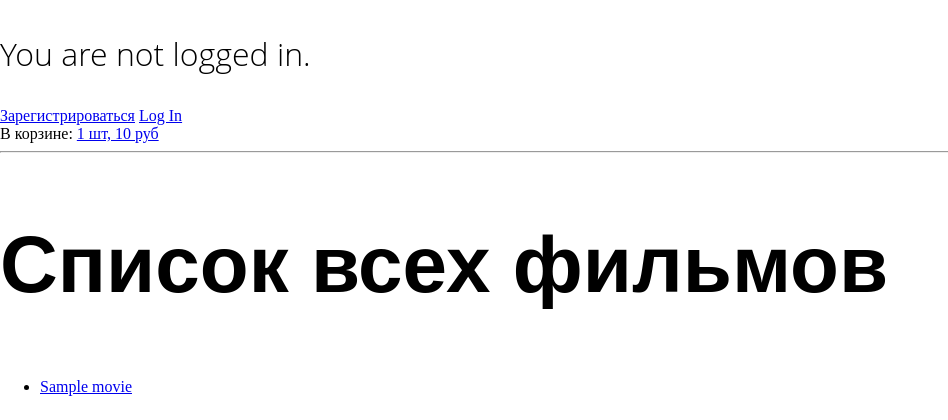
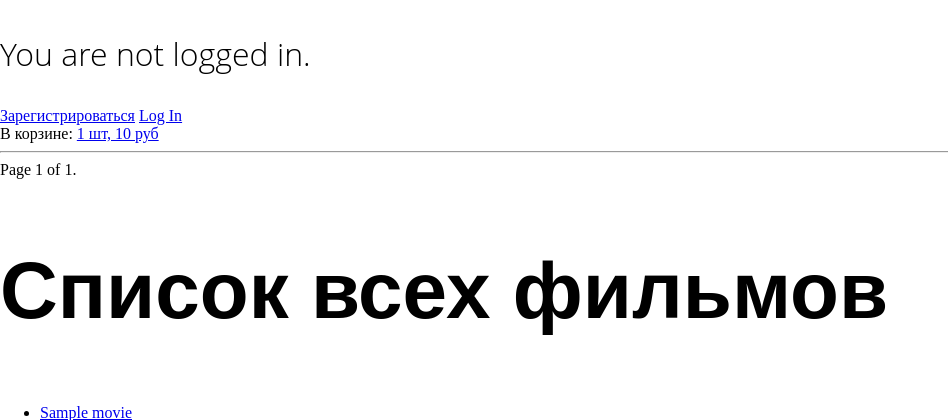
Before and after one commit to Baradys/star_wars, a Django app: template movies/templates/movies/all_movies.html in a window 1280 px wide. Shown: the part 18-438 px from the top of the page, without its empty margins (0-948 px from the left). Run offline with Django 3.2, Linux system fonts and the light colour scheme; the template is opened without the code that fills it: most values are stand-ins (such as "Sample title", 1, 10 or a date in 2020).

Commit message:
pagination have been added

```diff
--- a/movies/templates/movies/all_movies.html
+++ b/movies/templates/movies/all_movies.html
@@ -2,6 +2,23 @@
 {% block title %} Все фильмы {% endblock %}
 
 {% block content %}
+<div class="pagination">
+    <span class="step-links">
+        {% if page_obj.has_previous %}
+            <a href="?page=1">&laquo; first</a>
+            <a href="?page={{ page_obj.previous_page_number }}">previous</a>
+        {% endif %}
+
+        <span class="current">
+            Page {{ page_obj.number }} of {{ page_obj.paginator.num_pages }}.
+        </span>
+
+        {% if page_obj.has_next %}
+            <a href="?page={{ page_obj.next_page_number }}">next</a>
+            <a href="?page={{ page_obj.paginator.num_pages }}">last &raquo;</a>
+        {% endif %}
+    </span>
+</div>
 <h2>Список всех фильмов</h2>
     <ul>
         {% for movie in movies %}
--- a/movies/views.py
+++ b/movies/views.py
@@ -17,6 +17,7 @@ class MovieView(ListView):
     template_name = 'movies/all_movies.html'
     model = Movie
     context_object_name = 'movies'
+    paginate_by = 3
 
 
 class MovieDetail(DetailView):
```
